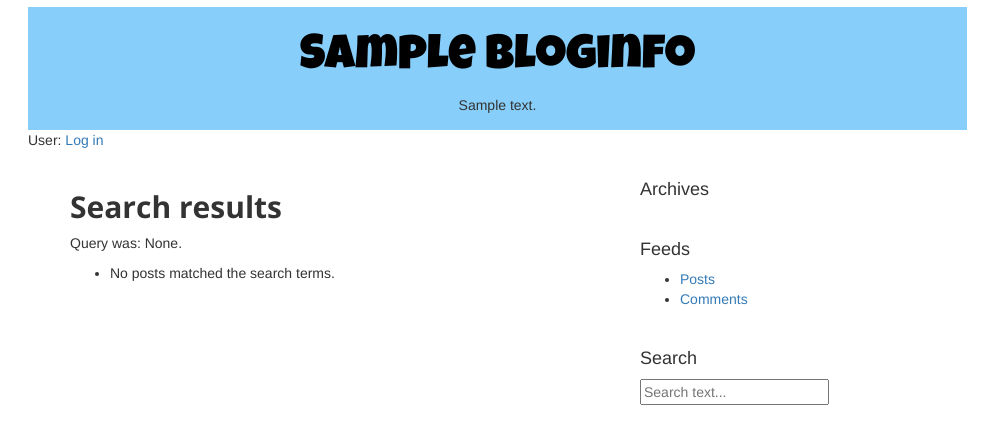
After one commit to oskusalerma/myblog, a Django app: page /search in a window 1280 px wide. The commit adds this page. Shown: the top 444 px of the page, without its empty margins (0-1002 px from the left). Run offline with Django 3.2, Linux system fonts and the light colour scheme; tables that the repository leaves empty hold one stand-in row (values such as "Sample post"); some libraries are stand-ins or nearby versions.

Commit message:
Implement search of post contents.

```diff
--- a/myblog/main/templates/main/base.html
+++ b/myblog/main/templates/main/base.html
@@ -54,6 +54,17 @@
 <li><a href="{% url 'main:feeds-posts' %}">Posts</a>
 <li><a href="{% url 'main:feeds-comments' %}">Comments</a>
 </ul>
+
+<br>
+
+<h4>Search</h4>
+
+<form action="{% url "main:search" %}" method="get">
+<input name="q" maxlength="30" type="text" placeholder="Search text..." />
+<br>
+
+</form>
+
 </div>
 
 {% endblock %}
--- /dev/null
+++ b/myblog/main/templates/main/search_results.html
@@ -0,0 +1,19 @@
+{% extends "main/base.html" %}
+
+{% block content %}
+
+<h2>Search results</h2>
+
+<p>Query was: {{ query }}.</p>
+
+<ul>
+{% if posts %}
+{% for post in posts %}
+<li><a href="{% url 'main:post' post.pk %}">{{ post.title }}</a>
+{% endfor %}
+{% else %}
+<li>No posts matched the search terms.</li>
+{% endif %}
+</ul>
+
+{% endblock %}
--- a/myblog/main/urls.py
+++ b/myblog/main/urls.py
@@ -31,6 +31,7 @@ urlpatterns = [
     url(r"^post/(?P<post_id>[0-9]+)/$", views.post, name = "post"),
     url(r"^post/(?P<post_id>[0-9]+)/edit/$", views.new_or_edit_post, {"is_edit" : True}, name = "edit-post"),
     url(r"^comment/(?P<comment_id>[0-9]+)/edit/$", views.new_or_edit_comment, {"is_edit" : True}, name = "edit-comment"),
+    url(r"^search$", views.search, name = "search"),
     url(r"^feeds/posts/$", feeds.Posts(), name = "feeds-posts"),
     url(r"^feeds/comments/$", feeds.Comments(), name = "feeds-comments"),
 ]
--- a/myblog/main/views.py
+++ b/myblog/main/views.py
@@ -4,6 +4,7 @@ from django.shortcuts import render, redirect, get_object_or_404
 from django.core.urlresolvers import reverse
 from django.http import HttpResponse, HttpResponseForbidden
 from django.core.cache import cache
+from django.db.models import Q
 
 from .models import BlogInfo, Post, Comment
 from .forms import PostForm, CommentForm
@@ -151,6 +152,22 @@ def post(req, post_id):
 
     return render(req, "main/post.html", ctx)
 
+def search(req):
+    ctx = get_ctx(archives = False)
+
+    query = req.GET.get("q")
+    ctx["query"] = query
+
+    if query:
+        ctx["posts"] = (
+            Post.objects
+            .filter(
+                Q(title__icontains = query) |
+                Q(content__icontains = query))
+            .order_by("-pub_date"))
+
+    return render(req, "main/search_results.html", ctx)
+
 def get_archives():
     # TODO: this SQL query would get what I want in one query without
     # having to manually go through each post, but I don't know yet how to
```
